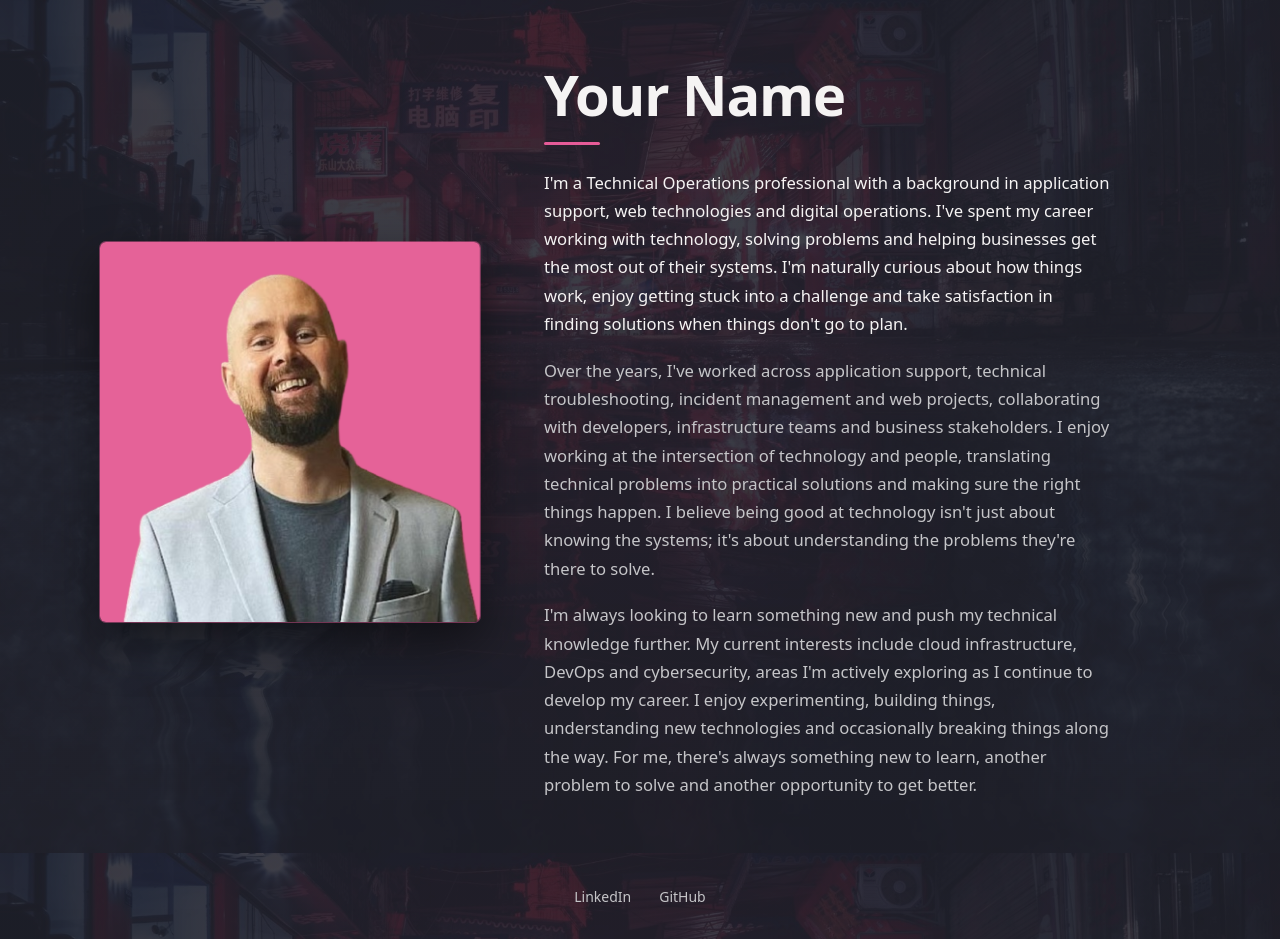
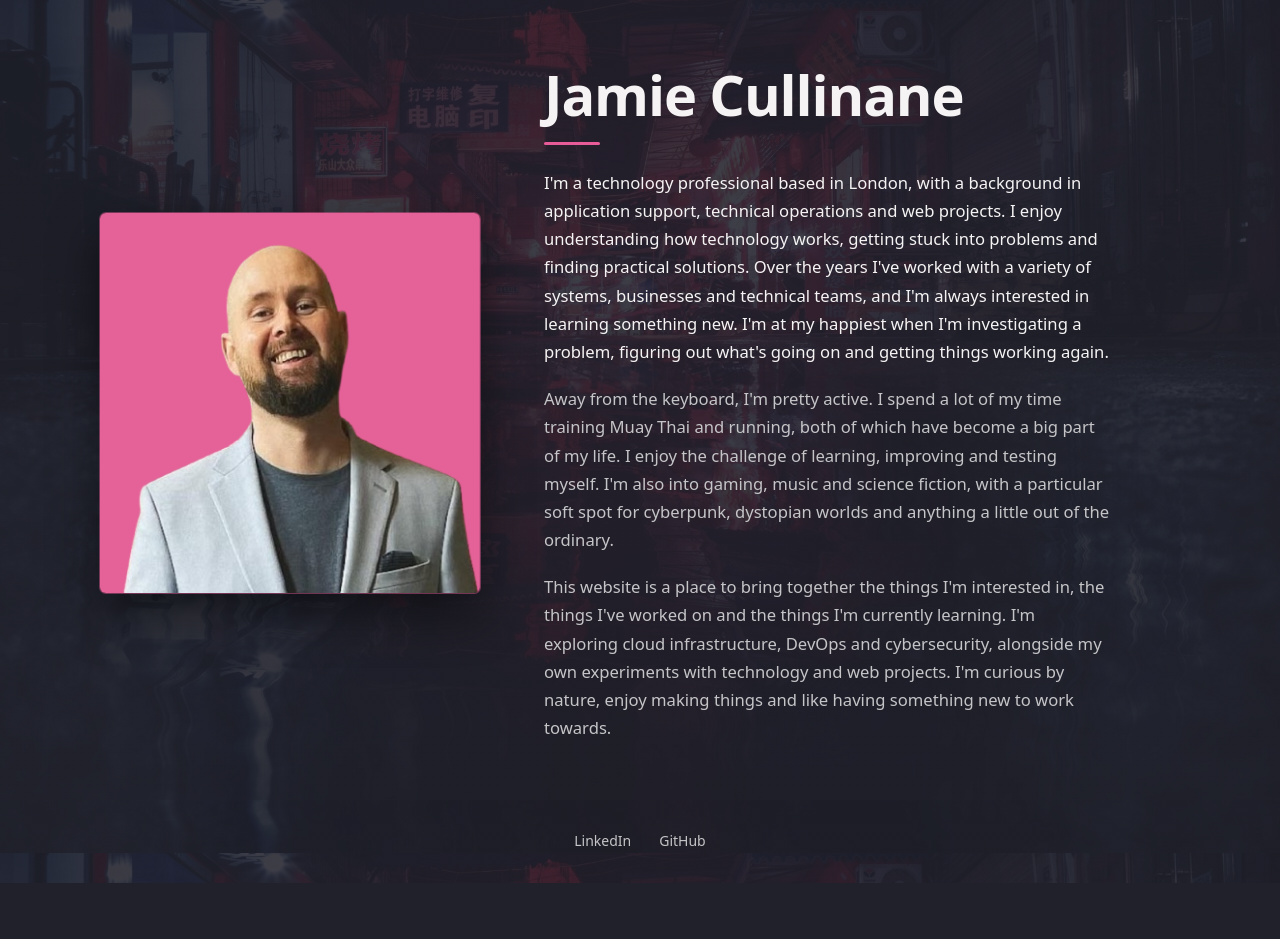
Before and after one commit to jimjambamslam/jamie-personal-website, a plain HTML site: page index.html in a window 1280 px wide. After the commit the page ends 883 px from the top, so only its background shows below. Drawn offline with Linux system fonts and the light colour scheme.

Commit message:
Update personal information in index.html

```diff
--- a/index.html
+++ b/index.html
@@ -3,8 +3,8 @@
 <head>
   <meta charset="utf-8">
   <meta name="viewport" content="width=device-width, initial-scale=1">
-  <!-- TODO: replace "Your Name" in the title, meta description and <h1> below -->
-  <title>Your Name | Technical Operations</title>
+
+  <title>Jamie Cullinane | Technical Operations</title>
   <meta name="description" content="Your Name is a Technical Operations professional with a background in application support, web technologies and digital operations, exploring cloud infrastructure, DevOps and cybersecurity.">
   <meta name="theme-color" content="#20212B">
   <link rel="icon" type="image/png" href="assets/favicon.png">
@@ -19,14 +19,14 @@
            fetchpriority="high">
 
       <div class="content">
-        <!-- TODO: replace with your name -->
-        <h1>Your Name</h1>
 
-        <p>I'm a Technical Operations professional with a background in application support, web technologies and digital operations. I've spent my career working with technology, solving problems and helping businesses get the most out of their systems. I'm naturally curious about how things work, enjoy getting stuck into a challenge and take satisfaction in finding solutions when things don't go to plan.</p>
+        <h1>Jamie Cullinane</h1>
 
-        <p>Over the years, I've worked across application support, technical troubleshooting, incident management and web projects, collaborating with developers, infrastructure teams and business stakeholders. I enjoy working at the intersection of technology and people, translating technical problems into practical solutions and making sure the right things happen. I believe being good at technology isn't just about knowing the systems; it's about understanding the problems they're there to solve.</p>
+        <p>I'm a technology professional based in London, with a background in application support, technical operations and web projects. I enjoy understanding how technology works, getting stuck into problems and finding practical solutions. Over the years I've worked with a variety of systems, businesses and technical teams, and I'm always interested in learning something new. I'm at my happiest when I'm investigating a problem, figuring out what's going on and getting things working again.</p>
 
-        <p>I'm always looking to learn something new and push my technical knowledge further. My current interests include cloud infrastructure, DevOps and cybersecurity, areas I'm actively exploring as I continue to develop my career. I enjoy experimenting, building things, understanding new technologies and occasionally breaking things along the way. For me, there's always something new to learn, another problem to solve and another opportunity to get better.</p>
+        <p>Away from the keyboard, I'm pretty active. I spend a lot of my time training Muay Thai and running, both of which have become a big part of my life. I enjoy the challenge of learning, improving and testing myself. I'm also into gaming, music and science fiction, with a particular soft spot for cyberpunk, dystopian worlds and anything a little out of the ordinary.</p>
+
+        <p>This website is a place to bring together the things I'm interested in, the things I've worked on and the things I'm currently learning. I'm exploring cloud infrastructure, DevOps and cybersecurity, alongside my own experiments with technology and web projects. I'm curious by nature, enjoy making things and like having something new to work towards.</p>
       </div>
     </section>
   </main>
@@ -34,8 +34,8 @@
   <footer class="footer">
     <nav aria-label="Social links">
       <!-- TODO: replace both placeholder URLs with your real profile links -->
-      <a href="https://www.linkedin.com/in/your-profile" rel="noopener noreferrer" target="_blank">LinkedIn</a>
-      <a href="https://github.com/your-username" rel="noopener noreferrer" target="_blank">GitHub</a>
+      <a href="www.linkedin.com/in/jamie-cullinane-86396bb3" rel="noopener noreferrer" target="_blank">LinkedIn</a>
+      <a href="https://github.com/jimjambamslam" rel="noopener noreferrer" target="_blank">GitHub</a>
     </nav>
   </footer>
 </body>
```
